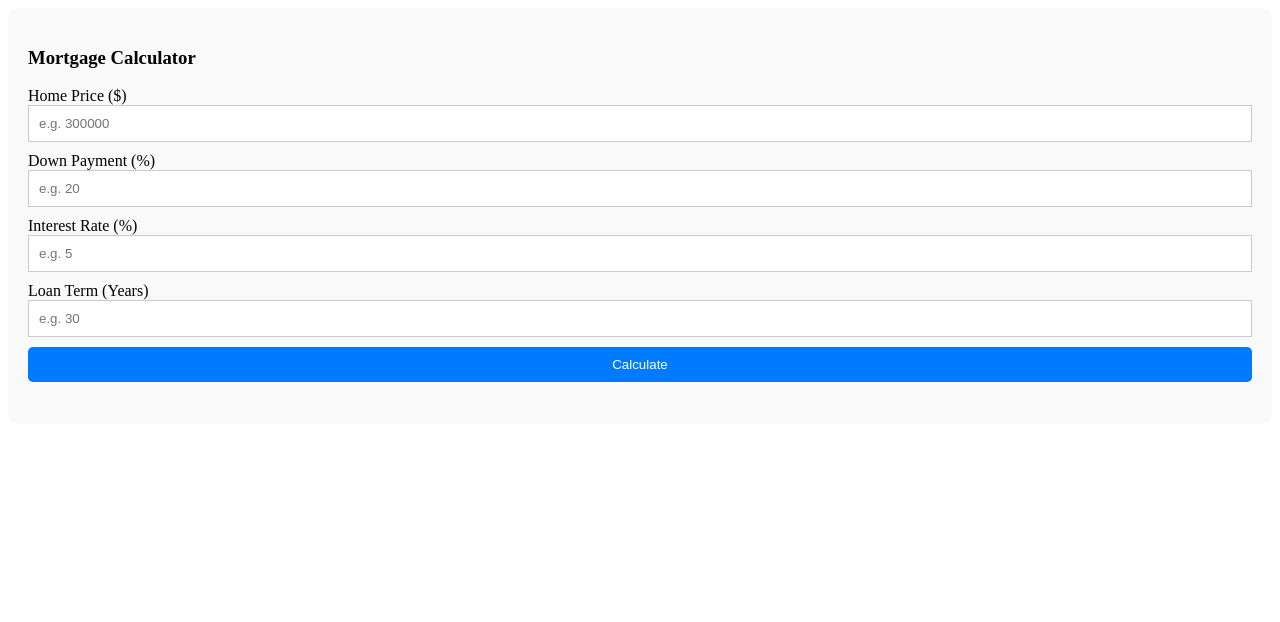
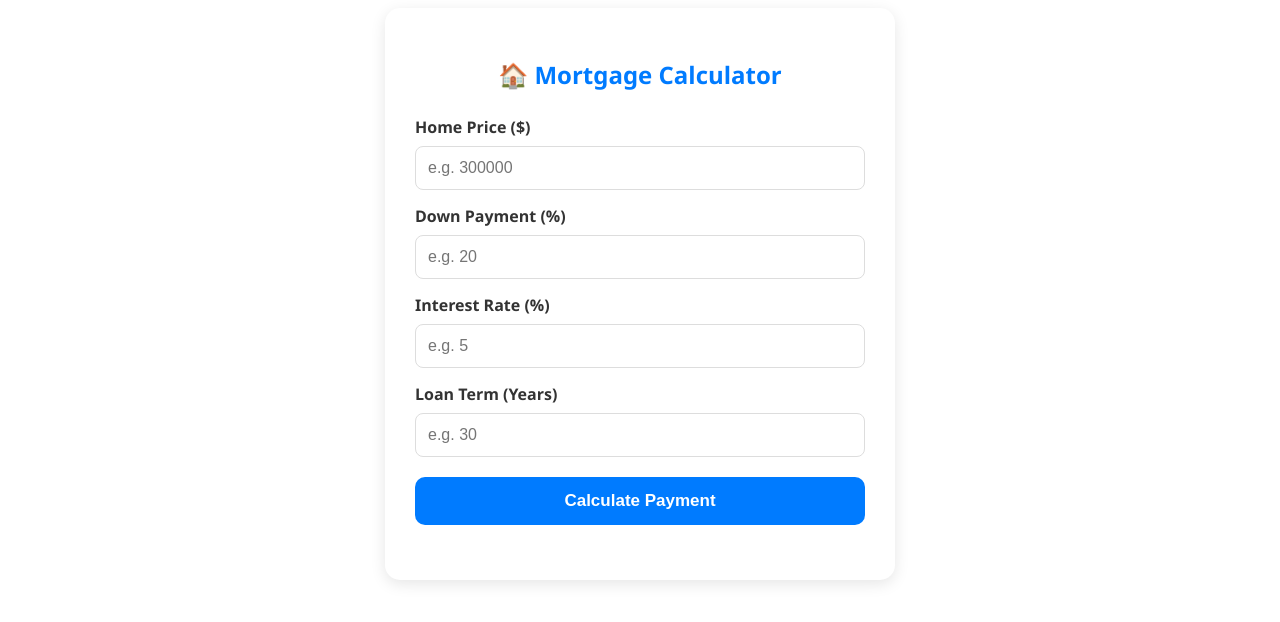
Before and after one commit to bosslife19/mortgage-calculator, a plain HTML site: page index.html in a window 1280 px wide. Drawn offline with Linux system fonts and the light colour scheme.

Commit message:
made changes

```diff
--- a/index.html
+++ b/index.html
@@ -1,32 +1,45 @@
-<div style="background:#f9f9f9;padding:20px;border-radius:10px;max-width:100%;">
-    <style>
-        input{
-            padding: 10px;
-            border: 1px solid #ccc;
-        }
-    </style>
-  <h3>Mortgage Calculator</h3>
-  <label>Home Price ($)</label>
-  <input type="number" id="price" placeholder="e.g. 300000" style="width:100%;margin-bottom:10px;">
-  <label>Down Payment (%)</label>
-  <input type="number" id="down" placeholder="e.g. 20" style="width:100%;margin-bottom:10px;">
-  <label>Interest Rate (%)</label>
-  <input type="number" id="rate" placeholder="e.g. 5" style="width:100%;margin-bottom:10px;">
-  <label>Loan Term (Years)</label>
-  <input type="number" id="years" placeholder="e.g. 30" style="width:100%;margin-bottom:10px;">
-  <button onclick="calcMortgage()" style="width:100%;background:#007BFF;color:#fff;padding:10px;border:none;border-radius:5px;">Calculate</button>
-  <h4 id="result" style="margin-top:15px;"></h4>
+<div style="background: #ffffff; padding: 30px; border-radius: 15px; box-shadow: 0 4px 15px rgba(0,0,0,0.1); max-width: 450px; margin: 0 auto; font-family: 'Segoe UI', Roboto, sans-serif; color: #333;">
+  <h2 style="text-align:center; color:#007BFF; margin-bottom:25px;">🏠 Mortgage Calculator</h2>
+
+  <label style="font-weight:600;">Home Price ($)</label>
+  <input type="number" id="price" placeholder="e.g. 300000"
+    style="width:100%;margin:8px 0 15px;padding:12px;border:1px solid #ddd;border-radius:8px;font-size:16px;">
+
+  <label style="font-weight:600;">Down Payment (%)</label>
+  <input type="number" id="down" placeholder="e.g. 20"
+    style="width:100%;margin:8px 0 15px;padding:12px;border:1px solid #ddd;border-radius:8px;font-size:16px;">
+
+  <label style="font-weight:600;">Interest Rate (%)</label>
+  <input type="number" id="rate" placeholder="e.g. 5"
+    style="width:100%;margin:8px 0 15px;padding:12px;border:1px solid #ddd;border-radius:8px;font-size:16px;">
+
+  <label style="font-weight:600;">Loan Term (Years)</label>
+  <input type="number" id="years" placeholder="e.g. 30"
+    style="width:100%;margin:8px 0 20px;padding:12px;border:1px solid #ddd;border-radius:8px;font-size:16px;">
+
+  <button onclick="calcMortgage()"
+    style="width:100%;background:#007BFF;color:#fff;padding:14px;border:none;border-radius:10px;font-size:17px;font-weight:600;cursor:pointer;transition:0.3s;">
+    Calculate Payment
+  </button>
+
+  <h4 id="result" style="margin-top:25px;text-align:center;font-size:18px;font-weight:600;color:#007BFF;"></h4>
 </div>
 
 <script>
 function calcMortgage() {
-  const price = document.getElementById('price').value;
-  const down = document.getElementById('down').value / 100;
-  const rate = document.getElementById('rate').value / 100 / 12;
-  const years = document.getElementById('years').value * 12;
+  const price = parseFloat(document.getElementById('price').value) || 0;
+  const down = parseFloat(document.getElementById('down').value) / 100 || 0;
+  const rate = parseFloat(document.getElementById('rate').value) / 100 / 12 || 0;
+  const years = (parseFloat(document.getElementById('years').value) || 0) * 12;
   const loan = price - (price * down);
-  const payment = loan * rate / (1 - Math.pow(1 + rate, -years));
-  document.getElementById('result').innerText =
-    'Estimated Monthly Payment: $' + payment.toFixed(2);
+  const payment = rate ? loan * rate / (1 - Math.pow(1 + rate, -years)) : loan / years;
+
+  if (!price || !years) {
+    document.getElementById('result').innerText = "Please fill in all fields.";
+    return;
+  }
+
+  document.getElementById('result').innerHTML =
+    '💰 Estimated Monthly Payment: <br><span style="font-size:22px;color:#28a745;">$' + payment.toFixed(2) + '</span>';
 }
 </script>
```
